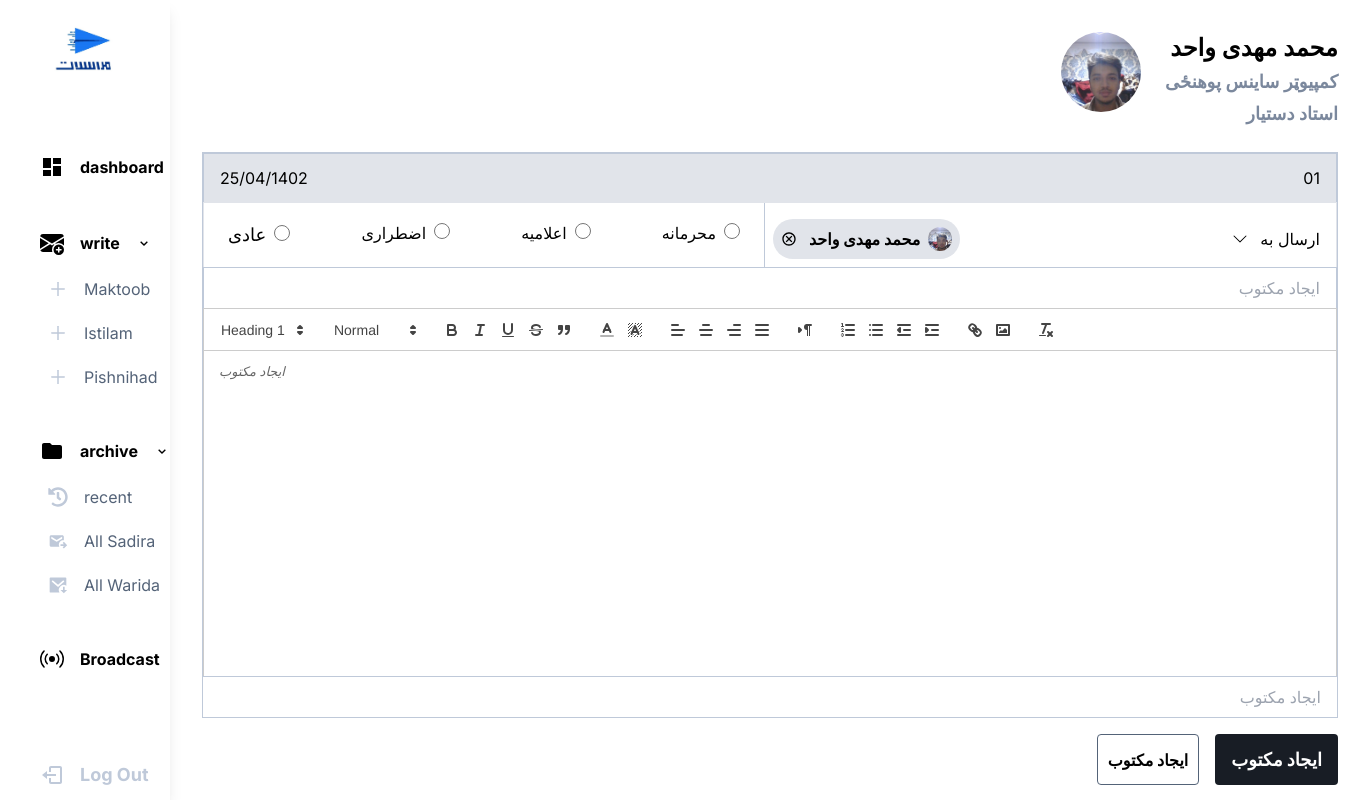
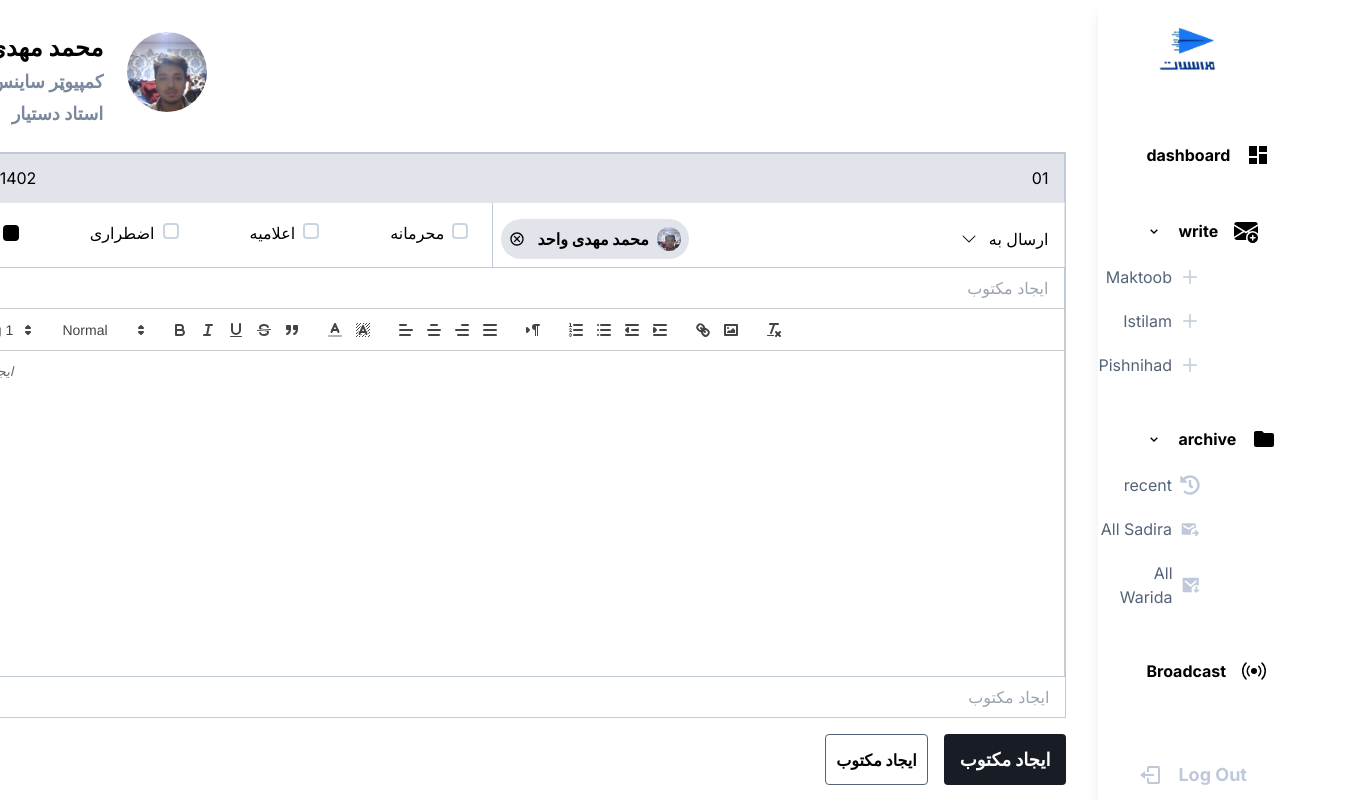
Before and after one commit to Mehdi-UX-Dev/Murasilat_v2.0, a Next.js app: page /en/docs in a window 1280 px wide. Shown: the whole page, 1370 px wide, since content can reach past the window. Built offline with nearby package versions, Linux system fonts and the light colour scheme.

Commit message:
modified radion button

```diff
--- a/app/[locale]/(app_pages)/dashboard/page.tsx
+++ b/app/[locale]/(app_pages)/dashboard/page.tsx
@@ -11,16 +11,16 @@ type PageProps = {
 async function Dashboard({ params: { locale } }: PageProps) {
   const lang = (await getDictionary(locale)).dashboard;
 
-
   return (
-    <div className="space-y-4">
-      <div className="flex space-x-4">
-        <DashboardButton lang={lang}  type="maktoob" path="/maktoob" />
+    <div className="space-y-8">
+      <div className="flex justify-end space-x-4 text-right mt-8">
+        <DashboardButton lang={lang} type="maktoob" path="/maktoob" />
         <DashboardButton lang={lang} type="istilam" path="/istilam" />
         <DashboardButton lang={lang} type="iishnihad" path="/pishnihad" />
       </div>
-
-      <Card />
+      <div className="flex justify-end">
+        <Card />
+      </div>
     </div>
   );
 }
--- a/app/[locale]/(app_pages)/docs/page.tsx
+++ b/app/[locale]/(app_pages)/docs/page.tsx
@@ -5,8 +5,11 @@ import TypeGroup from "@/components/UI_Molecules/documentTypeRadioButtons";
 import CustomizedSelectComponent from "@/components/pages/documents/customizedSelectComponent";
 
 import React, { useState } from "react";
-import ReactQuill from "react-quill";
+import ReactQuill , {Quill} from "react-quill";
 import "react-quill/dist/quill.snow.css";
+
+// const RTLQuill = ReactQuill.Quill.import('core/quill');
+// RTLQuill.defaultOptions.direction = 'rtl';
 
 const modules = {
   toolbar: [
@@ -20,7 +23,7 @@ const modules = {
       { align: "right" },
       { align: "justify" },
     ],
-    [{ direction: "rtl" }],
+    [{ 'direction': 'rtl' }],
     [
       { list: "ordered" },
       { list: "bullet" },
@@ -36,7 +39,13 @@ const modules = {
   },
 };
 
+
 function Page() {
+
+
+  // console.log(RTLQuill);
+
+
   const [value, setValue] = useState("");
   return (
     <div className="w-[1136px] mt-6 ">
@@ -66,7 +75,7 @@ function Page() {
         <ReactQuill
           value={value}
           onChange={setValue}
-          className="h-[23rem] overflow-hidden"
+          className="h-[23rem] overflow-hidden  "
           theme="snow"
           modules={modules}
           placeholder="ایجاد مکتوب"
--- a/app/[locale]/(app_pages)/layout.tsx
+++ b/app/[locale]/(app_pages)/layout.tsx
@@ -14,7 +14,7 @@ import { getDictionary } from "@/i18n-server";
   const lang =  (await getDictionary(locale)).dashboard
 
   return (
-    <div className="flex">
+    <div  className="flex  flex-row-reverse">
       {/* Include shared UI here e.g. a header or sidebar */}
       <SideBar lang={lang}/>
 
--- a/app/globals.css
+++ b/app/globals.css
@@ -15,3 +15,26 @@
     src: url("../public/fonts/B_Nazanin.ttf") format("ttf");
   }
 }
+
+
+input[type="radio"] {
+  appearance: none;
+  -webkit-appearance: none;
+  -moz-appearance: none;
+  outline: none;
+  width: 1em;
+  height: 1em;
+  border-radius: 25%;
+  border: 2px solid #cbd5e0;
+  transition-duration: 0.3s;
+
+}
+
+input[type="radio"]:checked {
+  /* background-color: #000000; */
+  background-size: 50% 50%;
+  background-position: center;
+  background-repeat: no-repeat;
+  background-image: url('../public/check.svg');
+  /* filter: invert(100%); */
+}
--- a/components/UI_Molecules/dashboradCreateButton.tsx
+++ b/components/UI_Molecules/dashboradCreateButton.tsx
@@ -16,11 +16,10 @@ type props = {
 };
 
 function DashboardButton({ type, path, lang }: props) {
-
   return (
-    <Link  href={path}>
+    <Link href={path}>
       <div className="flex  items-center border border-black h-20 rounded-md py-3 px-4 hover:scale-105 cursor-pointer">
-        <HiOutlineDocumentText size={56} className="text-medium" />
+        <AiOutlinePlusCircle className="text-medium" size={36} />
         <div className="pl-4 pr-6">
           <p className="font-bold font-rounded text-[18px] ">
             {lang.create}{" "}
@@ -32,7 +31,7 @@ function DashboardButton({ type, path, lang }: props) {
           </p>
           <p className="text-medium text-[14px]">{lang.document_des}</p>
         </div>
-        <AiOutlinePlusCircle className="text-medium" size={36} />
+        <HiOutlineDocumentText size={56} className="text-medium" />
       </div>
     </Link>
   );
--- a/components/UI_Molecules/documentTypeRadioButtons.tsx
+++ b/components/UI_Molecules/documentTypeRadioButtons.tsx
@@ -17,7 +17,7 @@ function TypeGroup() {
       {/* Normal Button*/}
       <div
         onClick={() => handleRadioClick("normal")}
-        className={`space-x-2  text-center `}
+        className={`space-x-2   text-center `}
       >
         <label htmlFor="normal" className="text-lg ">
           عادی
@@ -27,7 +27,7 @@ function TypeGroup() {
           id="normal"
           name="docType"
           value="normal"
-          className="h-4 w-4 !text-red-500 "
+          className="bg-black !border-black border"
         />
       </div>
 
@@ -48,7 +48,7 @@ function TypeGroup() {
 
       <div
         onClick={() => handleRadioClick("announcment")}
-        className={`space-x-2   text-center`}
+        className={`space-x-2    text-center`}
       >
         <label htmlFor="announcment">اعلامیه</label>
         <input
@@ -63,7 +63,7 @@ function TypeGroup() {
       {/* Confidential */}
       <div
         onClick={() => handleRadioClick("confidential")}
-        className={`space-x-2  text-center`}
+        className={`space-x-2    text-center`}
       >
         <label htmlFor="confidential">محرمانه</label>
         <input
--- a/components/UI_Molecules/sideBarSubOption.tsx
+++ b/components/UI_Molecules/sideBarSubOption.tsx
@@ -15,9 +15,10 @@ function SideSubOption({ url, Icon, text }: props) {
 
   return (
     <Link
+      dir="rtl"
       href={url}
       className={cx(
-        "flex items-center  space-x-4 py-1 pl-12 hover:bg-primary-200 ",
+        "flex items-center   py-1 pr-20 hover:bg-primary-200 ",
         {
           "bg-primary-200 border-l-2 border-primary-900 text-primary-900":
             path == url,
@@ -25,7 +26,7 @@ function SideSubOption({ url, Icon, text }: props) {
       )}
     >
       <Icon size={20} className="text-primary-400 " />
-      <p className="text-primary-700">{text}</p>
+      <p className="text-primary-700 mr-2">{text}</p>
     </Link>
   );
 }
--- a/components/UI_Molecules/sidebarOption.tsx
+++ b/components/UI_Molecules/sidebarOption.tsx
@@ -18,15 +18,15 @@ function SideOption({ url, text, Icon, hasDropDown }: props) {
   return (
     <Link
       href={url}
-      className={cx("flex  items-center space-x-4 py-1.5 pl-10 cursor-text", {
+      className={cx("flex  items-center  py-1.5 space-x-4 pl-12   cursor-text", {
         "bg-primary-200 border-l-2 border-primary-900 text-primary-900":
           path == url,
-          "hover:bg-primary-200 cursor-pointer" : url === '/broadcast' || url === '/dashboard'
+          "hover:bg-primary-200 !cursor-pointer" : url === '/broadcast' || url === '/dashboard'
       })}
     >
+      {hasDropDown && <BiChevronDown />}
+      <p className="font-bold">{text}</p>
       <Icon size={24} />
-      <p className="font-bold">{text}</p>
-      {hasDropDown && <BiChevronDown />}
     </Link>
   );
 }
--- a/components/UI_Organisms/Card.tsx
+++ b/components/UI_Organisms/Card.tsx
@@ -6,7 +6,7 @@ import { Button } from "../UI_Molecules/Button";
 
 function Card() {
   return (
-    <div className="border border-light shadow-md rounded-md w-[442px] p-8">
+    <div  className="border border-light shadow-md rounded-md w-[442px] p-8 ">
       <div className="flex justify-between items-center">
         <div className="text-center">
           <p className="font-bold text-lg ">01</p>
--- a/components/UI_Organisms/ID.tsx
+++ b/components/UI_Organisms/ID.tsx
@@ -4,12 +4,7 @@ import photo from "../../public/images/photo.jpg";
 
 function ID() {
   return (
-    <section className="flex space-x-6 justify-end grow">
-       <Image
-        src={photo}
-        alt="image person"
-        className="rounded-full object-cover h-20 w-20"
-      />
+    <section className="flex  space-x-6 justify-en grow">
       <div className="space-y-1 text-right">
         <p className="font-bold font-rounded text-2xl  ">محمد مهدی واحد</p>
         <p className="font-bold text-lg font-rounded text-primary-600">
@@ -19,7 +14,11 @@ function ID() {
           استاد دستیار
         </p>
       </div>
-
+      <Image
+        src={photo}
+        alt="image person"
+        className="rounded-full object-cover h-20 w-20"
+      />
     </section>
   );
 }
--- a/components/UI_Organisms/sidebar.tsx
+++ b/components/UI_Organisms/sidebar.tsx
@@ -1,5 +1,4 @@
-"use client";
-
+"use client"
 import React from "react";
 import Morasilat from "../../public/images/Morasilat.png";
 import Image from "next/image";
@@ -13,8 +12,8 @@ import { RiMailDownloadFill } from "react-icons/ri";
 import { Button } from "../UI_Molecules/Button";
 import { BiLogOut } from "react-icons/bi";
 
-type SideProps =  {
-lang : {
+type SideProps = {
+  lang: {
     dashboard: string;
     write: string;
     maktoob: string;
@@ -25,24 +24,18 @@ lang : {
     all_sadira: string;
     all_warida: string;
     broadcast: string;
-  create_document: string;
-  preview_document: string;
-  document_des: string;
-  log_out : string
-}
-}
+    log_out: string;
+  };
+};
 
-function SideBar({lang } : SideProps) {
-
-
-
+function SideBar({ lang }: SideProps) {
   const handleLogOut = () => {
     window.localStorage.removeItem("token");
     // router.push("/login");
   };
 
   return (
-    <aside  className="w-[240px] shadow-lg grid content-between h-screen pt-4   ">
+    <aside className="w-[240px] shadow-lg grid content-between h-screen pt-4   ">
       {/* Logo */}
       <Image
         src={Morasilat}
```
Also changed, not shown: next.config.js (line endings or trailing spaces), public/check.svg (added). Lines whose indentation alone changed are shown as unchanged.
